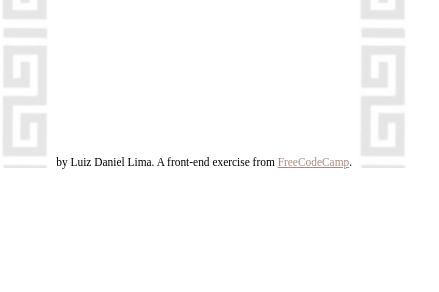
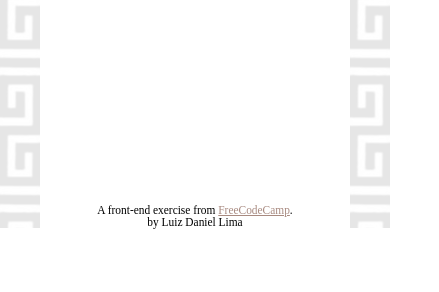
Before and after one commit to luizdanielmlima/roman-num-converter, a website: page dist/index.html in a window 390 px wide. Shown: the part 552-844 px from the top of the page, 439 px wide, since content can reach past the window. Drawn offline with nearby package versions, Linux system fonts and the light colour scheme; a web font is replaced by a local one.

Commit message:
fixed mobile media queries

```diff
--- a/dist/index.html
+++ b/dist/index.html
@@ -20,7 +20,7 @@
 
   <body>
     <div class="app-container">
-      <div class="side-area">a</div>
+      <div class="side-area"></div>
 
       <div class="center-area">
         <img
@@ -58,14 +58,16 @@
 
         <footer>
           <p>
-            by Luiz Daniel Lima. A front-end exercise from
+            A front-end exercise from
             <a href="https://www.freecodecamp.org" target="blank"
               >FreeCodeCamp</a
             >.
           </p>
+          <p>
+            by Luiz Daniel Lima
+          </p>
         </footer>
       </div>
-
       <div class="side-area"></div>
     </div>
   </body>
--- a/dist/style.css
+++ b/dist/style.css
@@ -2,6 +2,9 @@
   padding: 0;
   margin: 0;
   box-sizing: border-box;
+  vertical-align: baseline;
+  list-style: none;
+  border: 0;
 }
 
 :root {
@@ -9,8 +12,8 @@
   --primary-color: rgb(170, 155, 151);
   --secondary-color: rgb(216, 216, 216);
   --terciary-color: rgb(168, 138, 128);
-  --primary-font: "Marcellus SC", serif;
-  --secondary-font: "Overpass Mono", monospace;
+  --primary-font: 'Marcellus SC', serif;
+  --secondary-font: 'Overpass Mono', monospace;
 }
 
 body {
@@ -19,33 +22,30 @@ body {
   text-align: center;
   text-align: center;
   width: 100vw;
+  overflow-x: hidden;
+}
+.app-container {
+  height: 100vh;
+  display: grid;
+  grid-template-columns: auto auto auto;
+  justify-items: center;
+  /* background-color: palegoldenrod; */
+}
+
+.side-area {
+  background: url(assets/column_pattern_01.png) repeat center center;
+  width: 40px;
+  height: 90vh;
+  opacity: 0.1;
+}
+
+.center-area {
+  position: relative;
+  /* background-color: paleturquoise; */
 }
 
 section {
   margin: 0 50px;
-}
-
-.app-container {
-  /* background-color: palegoldenrod; */
-  display: grid;
-  grid-template-columns: 80px auto 80px;
-  justify-items: center;
-  width: 1024px;
-  height: 100%;
-  margin: 50px auto;
-}
-
-.side-area {
-  background: url(assets/column_pattern_01.png) repeat center center;
-  width: 50px;
-  height: 700px;
-  opacity: 0.1;
-}
-
-.center-area {
-  /* background-color: paleturquoise; */
-  position: relative;
-  min-height: 700px;
 }
 
 .roman-soldier {
@@ -60,7 +60,7 @@ section {
 }
 
 .title::after {
-  content: "";
+  content: '';
   display: block;
   position: absolute;
   top: 16px;
@@ -69,7 +69,7 @@ section {
 }
 
 .title::before {
-  content: "";
+  content: '';
   display: block;
   position: absolute;
   bottom: 0px;
@@ -124,15 +124,20 @@ input > label {
 }
 
 footer {
-  width: 470px;
   position: absolute;
+  width: 250px;
   bottom: 0;
   left: 50%;
   -webkit-transform: translate3d(-50%, 0, 0);
   transform: translate3d(-50%, 0, 0);
+  /* border: solid 1px red; */
 }
 
 @media screen and (max-width: 1024px) {
+  :root {
+    --font-size: 16px;
+  }
+
   .app-container {
     display: grid;
     grid-template-columns: 0.5fr auto 0.5fr;
@@ -150,6 +155,10 @@ footer {
     font-size: calc(2 * var(--font-size));
   }
 
+  #showIt {
+    font-size: calc(1.6 * var(--font-size));
+  }
+
   footer {
     font-size: calc(var(--font-size) / 1.4);
   }
```
